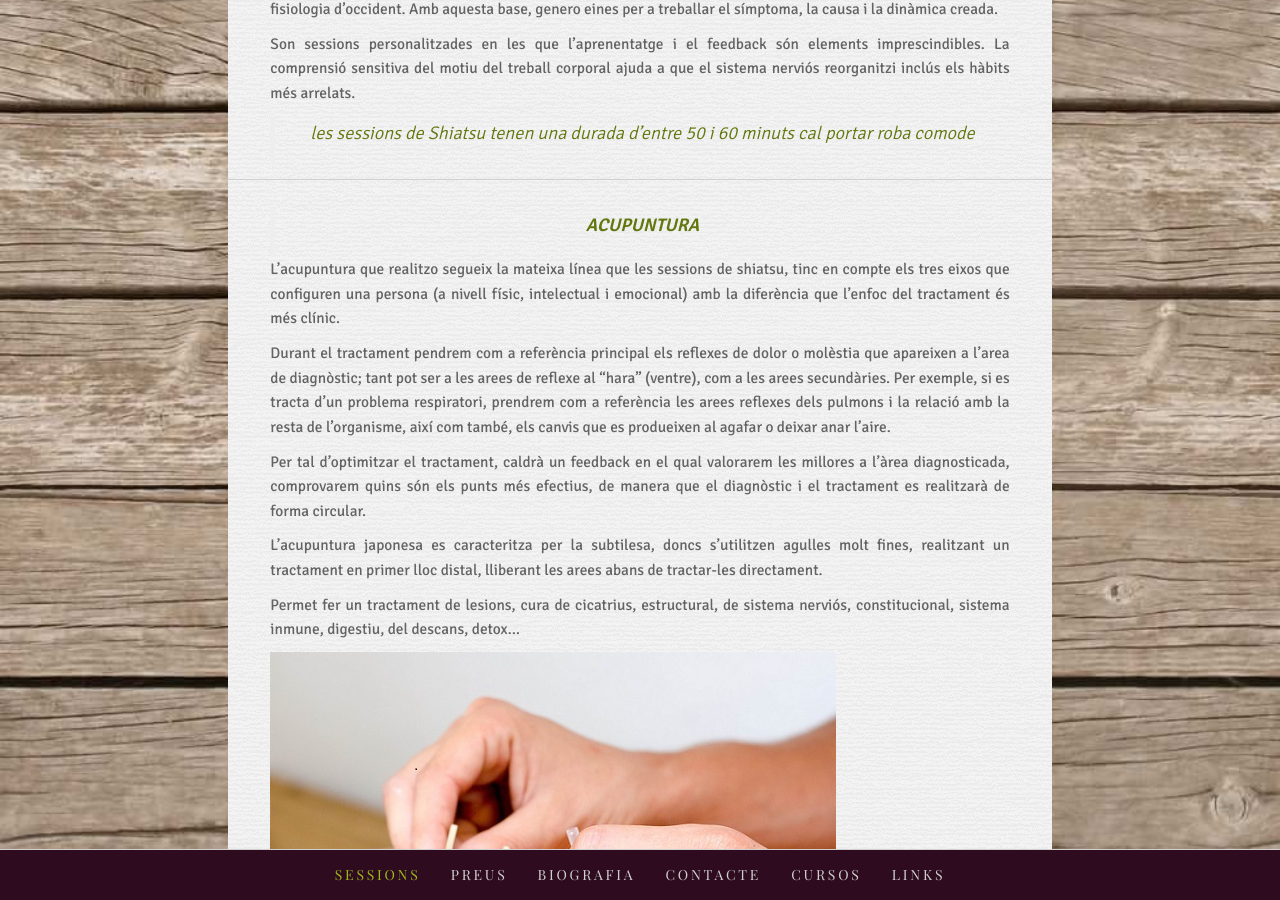
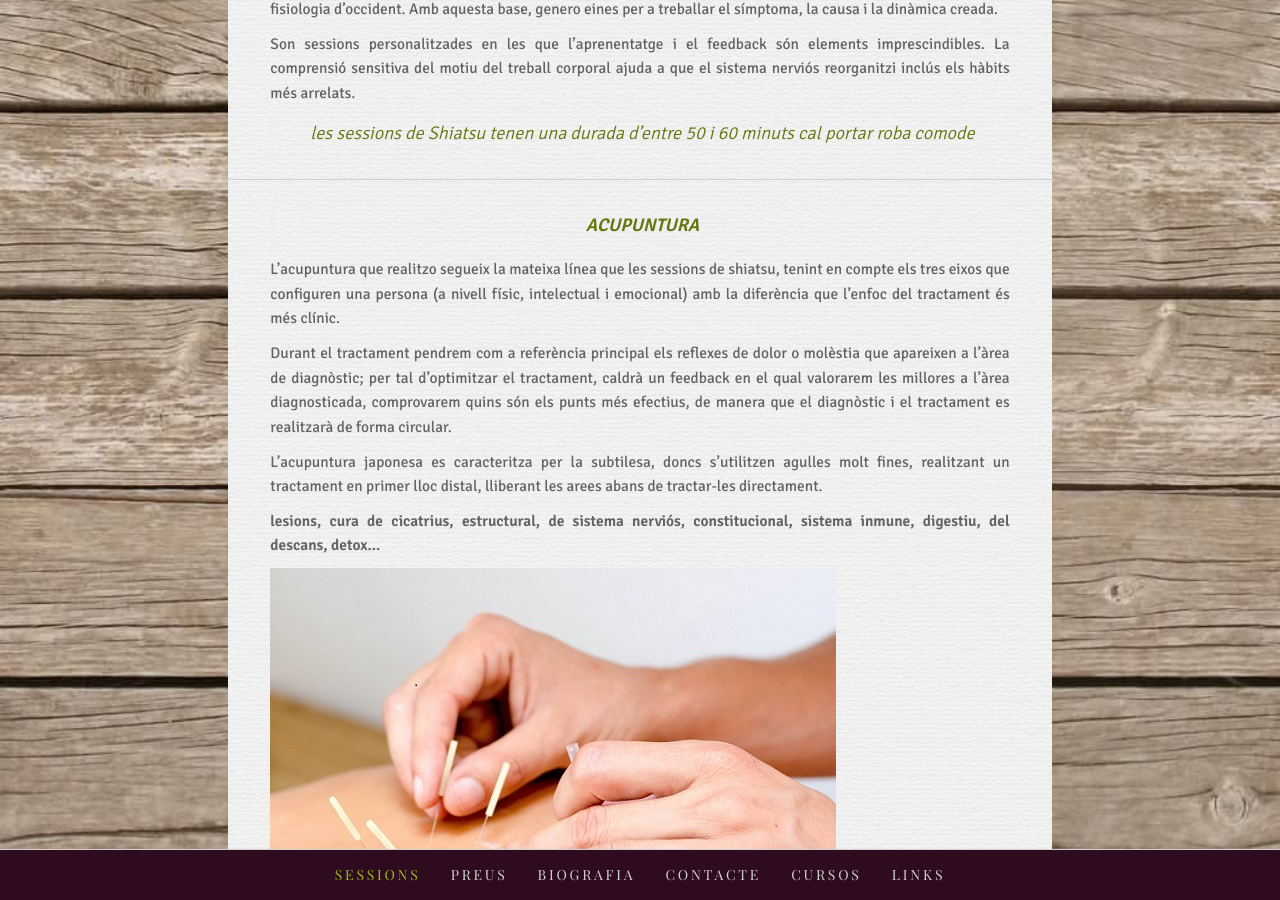
Before and after one commit to agustibr/shiatsu.nuriabelloc.com, a Jekyll site: the page built from cat/1-sessions.md, in a window 1280 px wide and 900 px high, scrolled down 937 px. Built offline with Jekyll 4.4.1, drawn with Linux system fonts in a browser that asks for light colours; some web fonts are replaced.

Commit message:
Updated 1-sessions.md

```diff
--- a/cat/1-sessions.md
+++ b/cat/1-sessions.md
@@ -49,15 +49,13 @@
 
 > **ACUPUNTURA**
 
-L'acupuntura que realitzo segueix la mateixa línea que les sessions de shiatsu, tinc en compte els tres eixos que configuren una persona (a nivell físic, intelectual i emocional) amb la diferència que l'enfoc del tractament és més clínic.
+L'acupuntura que realitzo segueix la mateixa línea que les sessions de shiatsu, tenint en compte els tres eixos que configuren una persona (a nivell físic, intelectual i emocional) amb la diferència que l'enfoc del tractament és més clínic.
 
-Durant el tractament pendrem com a referència principal els reflexes de dolor o molèstia que apareixen a l'area de diagnòstic; tant pot ser a les arees de reflexe al "hara" (ventre), com a les arees secundàries. Per exemple, si es tracta d'un problema respiratori, prendrem com a referència les arees reflexes dels pulmons i la relació amb la resta de l'organisme, així com també, els canvis que es produeixen al agafar o deixar anar l'aire.
-
-Per tal d'optimitzar el tractament, caldrà un feedback en el qual valorarem les millores a l'àrea diagnosticada, comprovarem quins són els punts més efectius, de manera que el diagnòstic i el tractament es realitzarà de forma circular.
+Durant el tractament pendrem com a referència principal els reflexes de dolor o molèstia que apareixen a l'àrea de diagnòstic; per tal d'optimitzar el tractament, caldrà un feedback en el qual valorarem les millores a l'àrea diagnosticada, comprovarem quins són els punts més efectius, de manera que el diagnòstic i el tractament es realitzarà de forma circular.
 
 L'acupuntura japonesa es caracteritza per la subtilesa, doncs s'utilitzen agulles molt fines, realitzant un tractament en primer lloc distal, lliberant les arees abans de tractar-les directament.
 
-Permet fer un tractament de lesions, cura de cicatrius, estructural, de sistema nerviós, constitucional, sistema inmune, digestiu, del descans, detox...
+**lesions, cura de cicatrius, estructural, de sistema nerviós, constitucional, sistema inmune, digestiu, del descans, detox...**
 
 ![acu.jpg]({{site.baseurl}}/image/acu.jpg)
 
```
